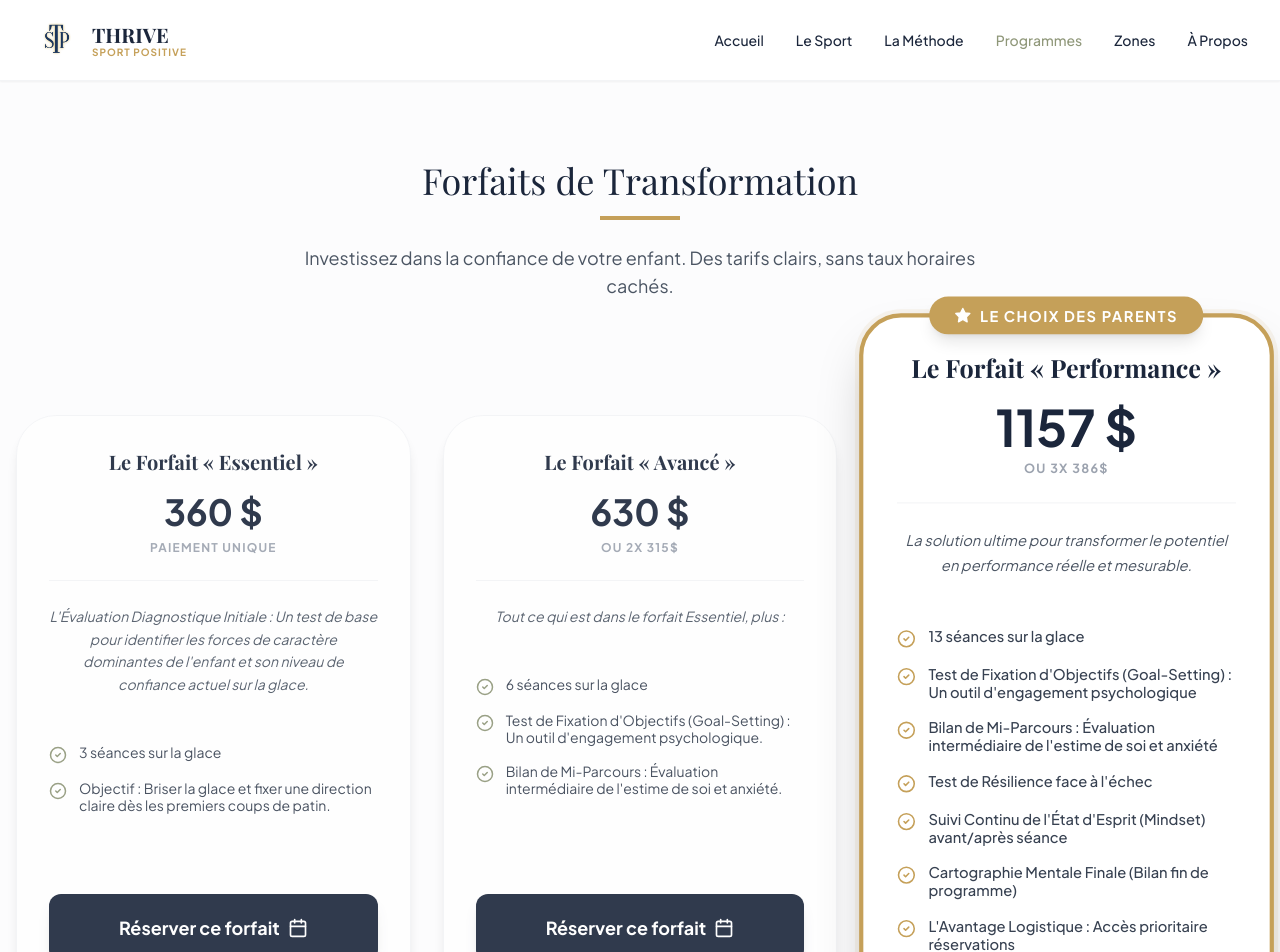
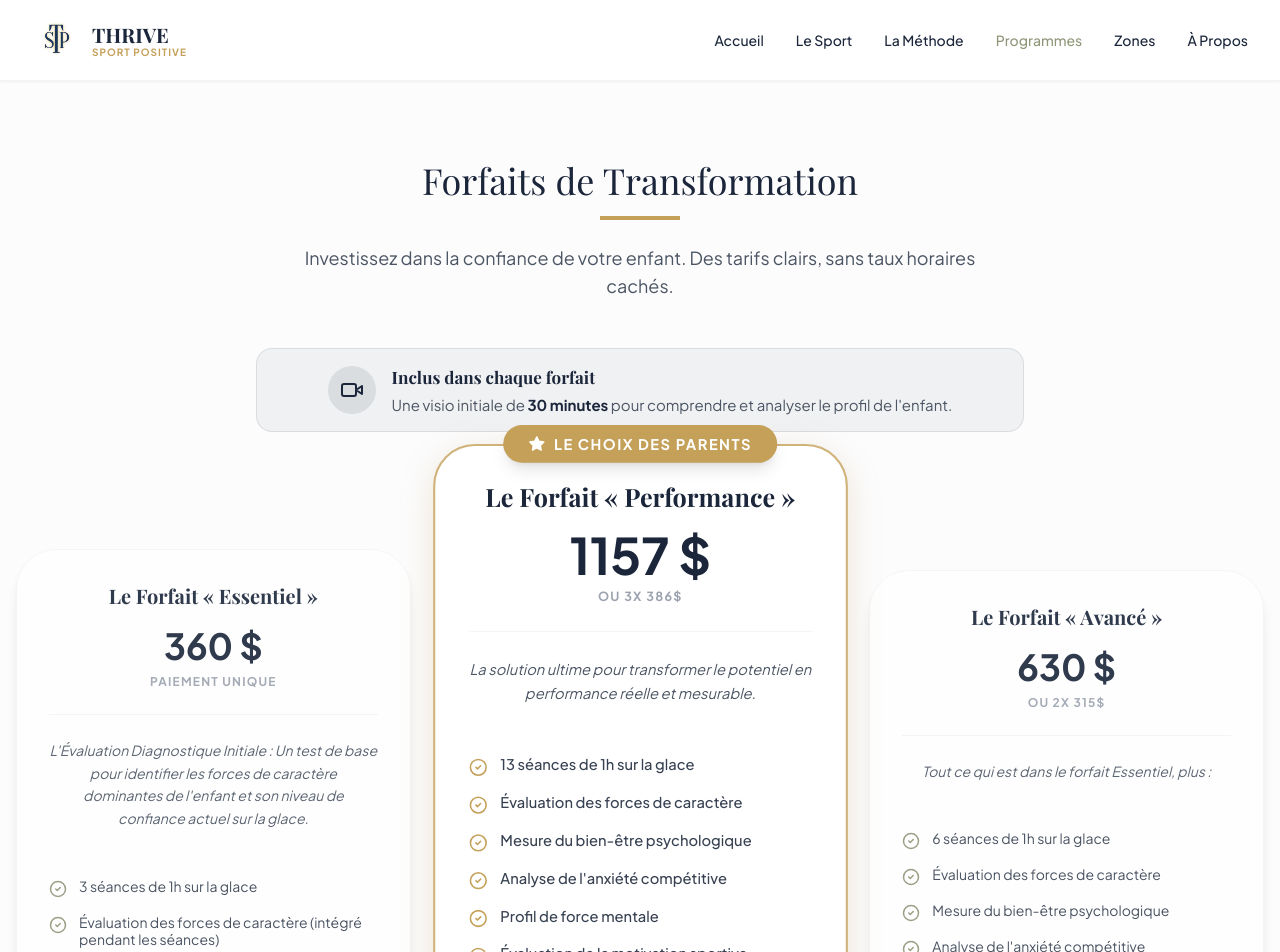
Before and after one commit to lyliancelma643-ai/ThriveSportPsychologiePositive, a React (Vite) app: page /programmes in a window 1280 px wide. Shown: the top 952 px of the page. Built offline with nearby package versions, Linux system fonts and the light colour scheme; a web font is replaced by a local one.

Commit message:
feat(pricing): update packages layout, content and banner

```diff
--- a/src/data/programs.js
+++ b/src/data/programs.js
@@ -7,8 +7,31 @@ export const PROGRAMS_DATA = {
         desc: "L'Évaluation Diagnostique Initiale : Un test de base pour identifier les forces de caractère dominantes de l'enfant et son niveau de confiance actuel sur la glace.",
         highlight: false,
         features: [
-            "3 séances sur la glace",
-            "Objectif : Briser la glace et fixer une direction claire dès les premiers coups de patin."
+            "3 séances de 1h sur la glace",
+            "Évaluation des forces de caractère (intégré pendant les séances)",
+            "Mesure du bien-être psychologique (intégré pendant les séances)",
+            "Analyse de l'anxiété compétitive (intégré pendant les séances)"
+        ]
+    },
+    "Performance": {
+        sessions: 13,
+        price: 1157,
+        installments: 3,
+        installmentPrice: 386,
+        label: "Le Forfait « Performance »",
+        desc: "La solution ultime pour transformer le potentiel en performance réelle et mesurable.",
+        highlight: true,
+        features: [
+            "13 séances de 1h sur la glace",
+            "Évaluation des forces de caractère",
+            "Mesure du bien-être psychologique",
+            "Analyse de l'anxiété compétitive",
+            "Profil de force mentale",
+            "Évaluation de la motivation sportive",
+            "Échelle d'auto-efficacité sportive",
+            "Suivi de la récupération et du stress",
+            "Mesure de la variabilité de la fréquence cardiaque",
+            "Évaluation de l'effort perçu (en fin de séance)"
         ]
     },
     "Avance": {
@@ -20,27 +43,12 @@ export const PROGRAMS_DATA = {
         desc: "Tout ce qui est dans le forfait Essentiel, plus :",
         highlight: false,
         features: [
-            "6 séances sur la glace",
-            "Test de Fixation d'Objectifs (Goal-Setting) : Un outil d'engagement psychologique.",
-            "Bilan de Mi-Parcours : Évaluation intermédiaire de l'estime de soi et anxiété."
-        ]
-    },
-    "Performance": {
-        sessions: 13,
-        price: 1157,
-        installments: 3,
-        installmentPrice: 386,
-        label: "Le Forfait « Performance »",
-        desc: "La solution ultime pour transformer le potentiel en performance réelle et mesurable.",
-        highlight: true,
-        features: [
-            "13 séances sur la glace",
-            "Test de Fixation d'Objectifs (Goal-Setting) : Un outil d'engagement psychologique",
-            "Bilan de Mi-Parcours : Évaluation intermédiaire de l'estime de soi et anxiété",
-            "Test de Résilience face à l'échec",
-            "Suivi Continu de l'État d'Esprit (Mindset) avant/après séance",
-            "Cartographie Mentale Finale (Bilan fin de programme)",
-            "L'Avantage Logistique : Accès prioritaire réservations"
+            "6 séances de 1h sur la glace",
+            "Évaluation des forces de caractère",
+            "Mesure du bien-être psychologique",
+            "Analyse de l'anxiété compétitive",
+            "Profil de force mentale",
+            "Évaluation de la motivation sportive"
         ]
     }
 };
--- a/src/pages/Programs.jsx
+++ b/src/pages/Programs.jsx
@@ -1,6 +1,6 @@
 import React from 'react';
 import { Helmet } from 'react-helmet-async';
-import { Calendar, Check, Sparkles, CheckCircle2, Star } from 'lucide-react';
+import { Calendar, Check, Sparkles, CheckCircle2, Star, Video } from 'lucide-react';
 import SectionHeader from '../components/ui/SectionHeader';
 import { PROGRAMS_DATA } from '../data/programs';
 import ContactSection from '../components/ui/ContactSection';
@@ -18,7 +18,23 @@ const Programs = ({ handleSelectProgram }) => {
                 subtitle="Investissez dans la confiance de votre enfant. Des tarifs clairs, sans taux horaires cachés."
             />
 
-            <div className="max-w-7xl mx-auto grid grid-cols-1 lg:grid-cols-3 gap-8 items-center mt-12">
+            <div className="max-w-3xl mx-auto mt-6 mb-8 lg:mb-12">
+                <div className="bg-[#1B263B]/5 border border-[#1B263B]/10 rounded-2xl py-4 px-6 flex flex-col sm:flex-row items-center justify-center gap-4 text-center sm:text-left transition-transform hover:scale-[1.02]">
+                    <div className="w-12 h-12 rounded-full bg-[#1B263B]/10 flex items-center justify-center shrink-0">
+                        <Video className="text-[#1B263B]" size={24} />
+                    </div>
+                    <div>
+                        <h4 className="text-[#1B263B] font-bold text-[17px] mb-1">
+                            Inclus dans chaque forfait
+                        </h4>
+                        <p className="text-gray-600 text-sm md:text-[15px] leading-snug">
+                            Une visio initiale de <span className="font-semibold text-[#1B263B]">30 minutes</span> pour comprendre et analyser le profil de l'enfant.
+                        </p>
+                    </div>
+                </div>
+            </div>
+
+            <div className="max-w-7xl mx-auto grid grid-cols-1 lg:grid-cols-3 gap-8 items-center mt-4">
                 {Object.entries(PROGRAMS_DATA).map(([key, program]) => {
                     const isPerformance = program.highlight;
 
@@ -28,7 +44,7 @@ const Programs = ({ handleSelectProgram }) => {
                             className={`
                                 relative flex flex-col p-8 rounded-[2.5rem] transition-all duration-300
                                 ${isPerformance
-                                    ? 'bg-white border-4 border-[#C5A059] shadow-2xl scale-105 z-10 lg:-mt-4 lg:-mb-4 min-h-[640px] ring-4 ring-[#C5A059]/10'
+                                    ? 'bg-white border-2 border-[#C5A059]/80 shadow-[0_8px_30px_rgb(197,160,89,0.25)] scale-105 z-10 lg:-mt-4 lg:-mb-4 min-h-[640px]'
                                     : 'bg-white border border-gray-100 shadow-lg hover:-translate-y-2 min-h-[580px] opacity-90 hover:opacity-100'
                                 }
                             `}
```
